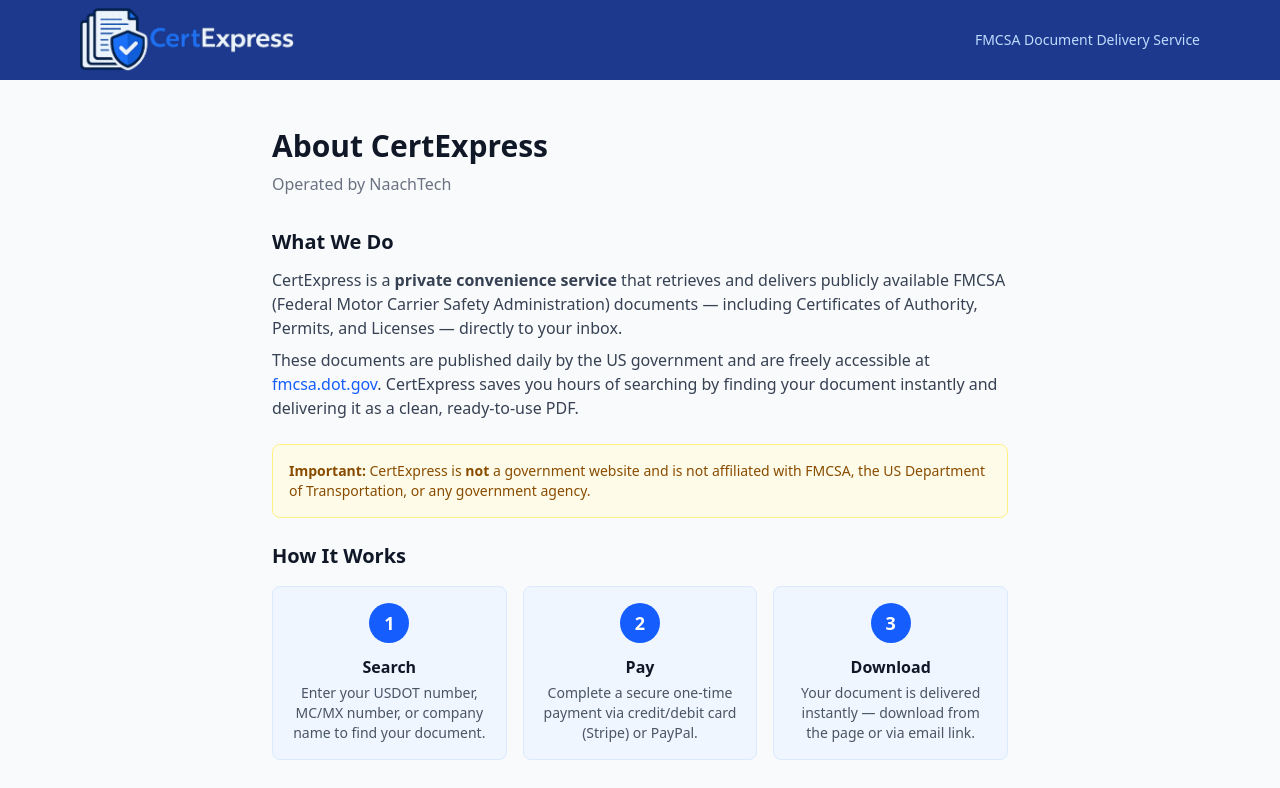
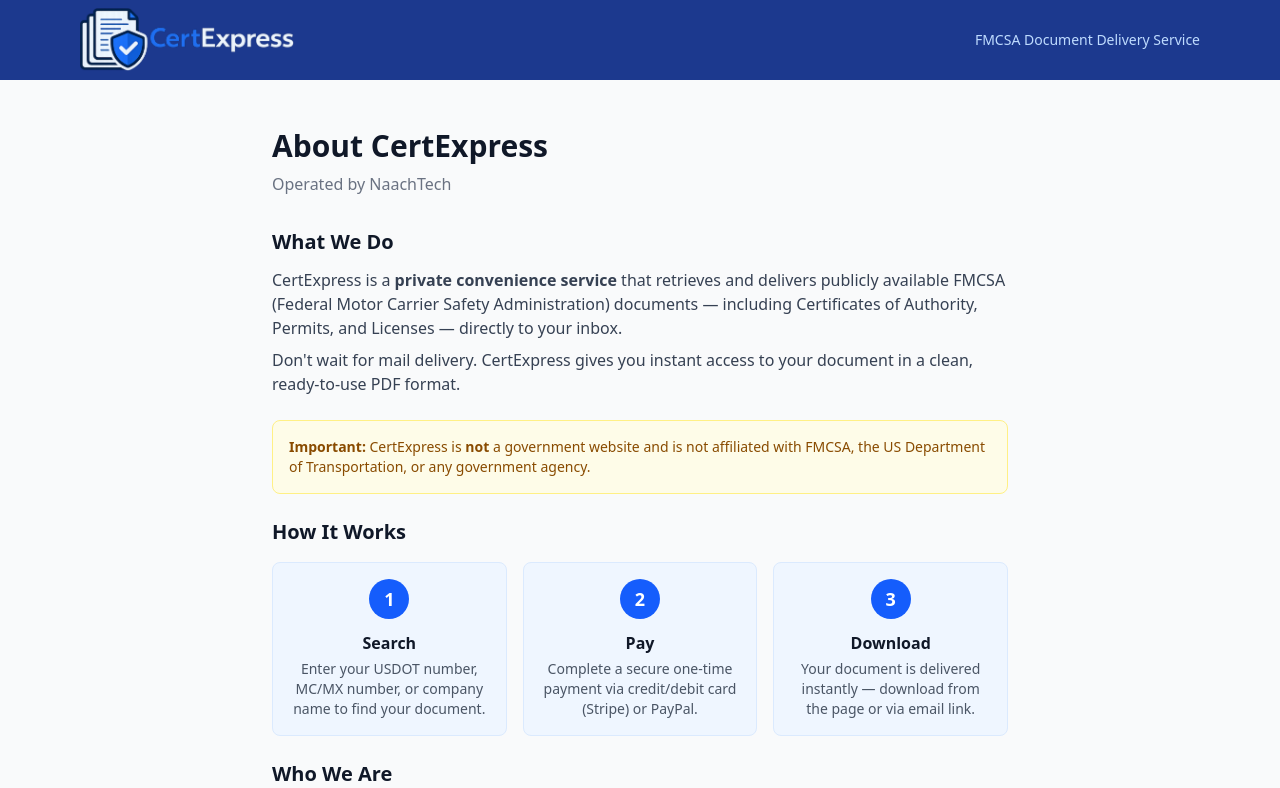
Before and after one commit to Zohu012/cert-express, a Next.js app: page /about in a window 1280 px wide. Shown: the top 788 px of the page. Built offline with nearby package versions, Linux system fonts and the light colour scheme.

Commit message:
Update about page copy: remove fmcsa.dot.gov reference

```diff
--- a/src/app/about/page.tsx
+++ b/src/app/about/page.tsx
@@ -21,18 +21,8 @@
               of Authority, Permits, and Licenses — directly to your inbox.
             </p>
             <p className="mt-2">
-              These documents are published daily by the US government and are
-              freely accessible at{" "}
-              <a
-                href="https://fmcsa.dot.gov"
-                target="_blank"
-                rel="noopener noreferrer"
-                className="text-blue-600 hover:underline"
-              >
-                fmcsa.dot.gov
-              </a>
-              . CertExpress saves you hours of searching by finding your
-              document instantly and delivering it as a clean, ready-to-use PDF.
+              Don&apos;t wait for mail delivery. CertExpress gives you instant
+              access to your document in a clean, ready-to-use PDF format.
             </p>
           </section>
 
```
